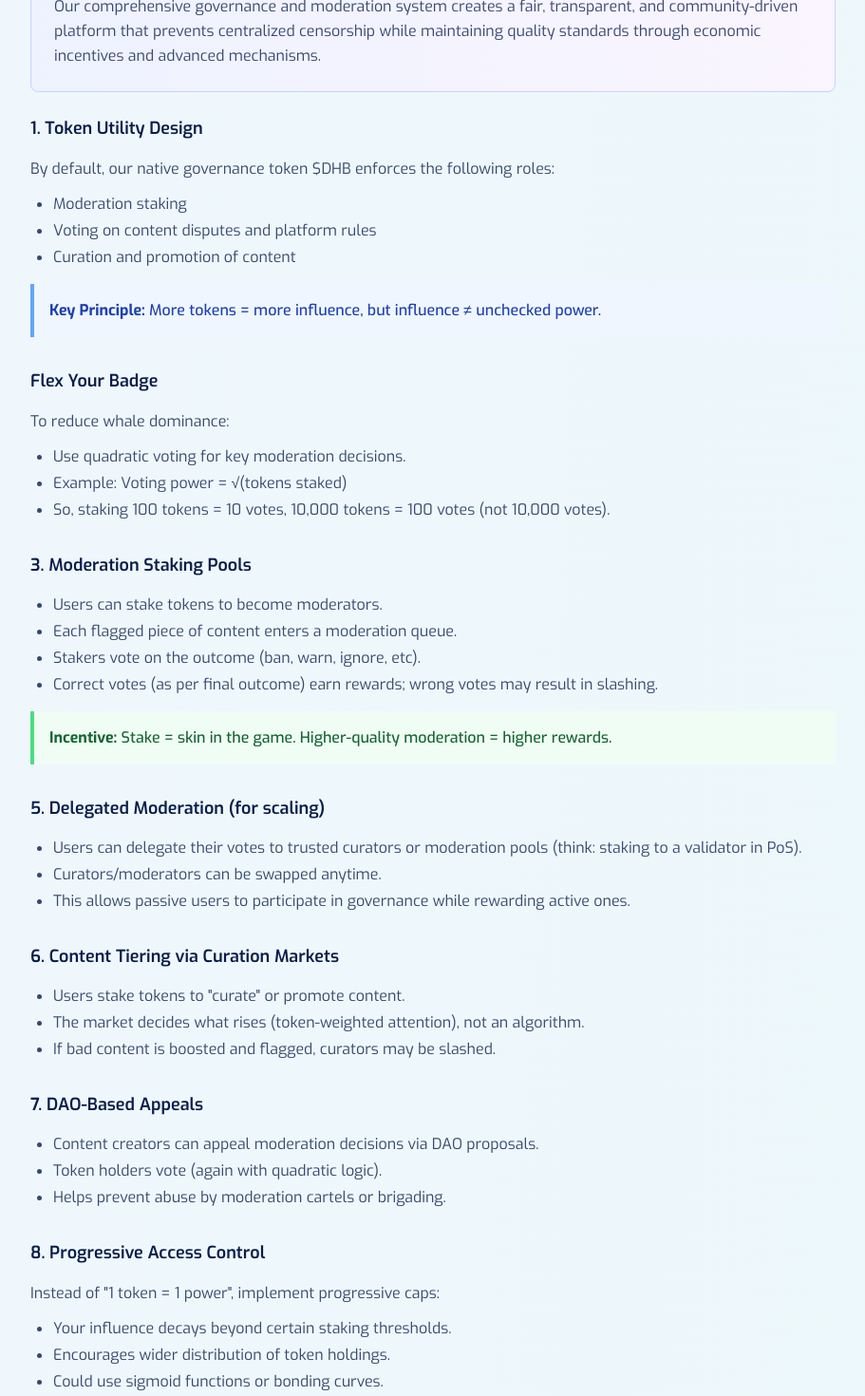
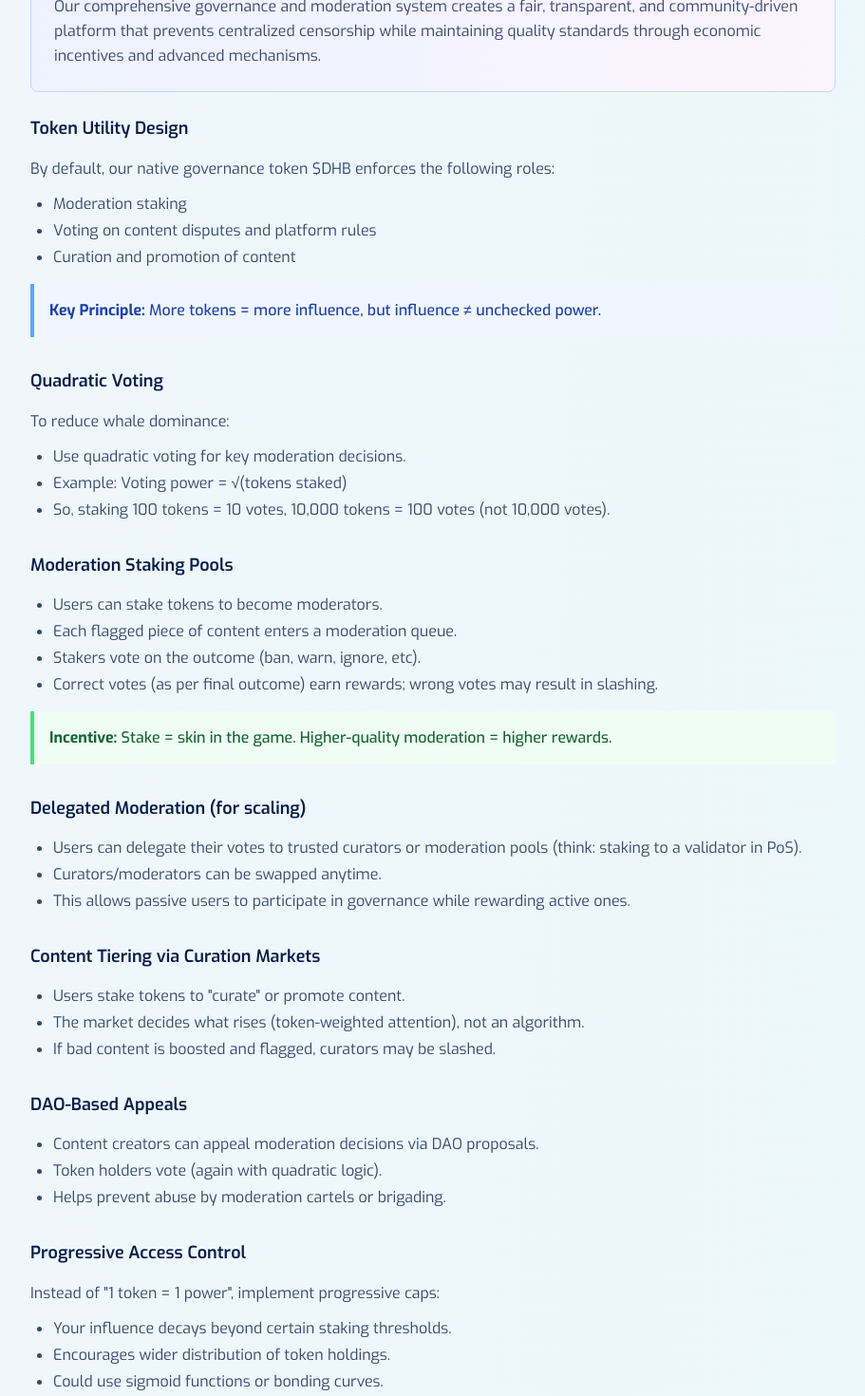
Before and after one commit to maldoteth/dehubdocs, a React (Vite) app: page /docs/dapps in a window 1280 px wide. Shown: the part 9760-11230 px from the top of the page at 95% size, without its empty margins (312-1223 px from the left). Built offline with nearby package versions, Linux system fonts and the light colour scheme.

Commit message:
Remove numbers from moderation titles
Removed the numbers before each title in the moderation mining section of the Dapp documentation.

```diff
--- a/src/pages/docs/Dapp.tsx
+++ b/src/pages/docs/Dapp.tsx
@@ -492,7 +492,7 @@ const Dapp = () => {
 
           <div className="space-y-8">
             <div>
-              <h4 className="text-lg font-semibold text-royal-blue mb-4 font-exo">1. Token Utility Design</h4>
+              <h4 className="text-lg font-semibold text-royal-blue mb-4 font-exo">Token Utility Design</h4>
               <p className="text-royal-blue/80 leading-relaxed mb-3 font-exo">
                 By default, our native governance token $DHB enforces the following roles:
               </p>
@@ -509,7 +509,7 @@ const Dapp = () => {
             </div>
 
             <div>
-              <h4 className="text-lg font-semibold text-royal-blue mb-4 font-exo">Flex Your Badge</h4>
+              <h4 className="text-lg font-semibold text-royal-blue mb-4 font-exo">Quadratic Voting</h4>
               <p className="text-royal-blue/80 leading-relaxed mb-3 font-exo">
                 To reduce whale dominance:
               </p>
@@ -521,7 +521,7 @@ const Dapp = () => {
             </div>
 
             <div>
-              <h4 className="text-lg font-semibold text-royal-blue mb-4 font-exo">3. Moderation Staking Pools</h4>
+              <h4 className="text-lg font-semibold text-royal-blue mb-4 font-exo">Moderation Staking Pools</h4>
               <ul className="list-disc pl-6 space-y-1 text-royal-blue/80 font-exo mb-4">
                 <li>Users can stake tokens to become moderators.</li>
                 <li>Each flagged piece of content enters a moderation queue.</li>
@@ -536,7 +536,7 @@ const Dapp = () => {
             </div>
 
             <div>
-              <h4 className="text-lg font-semibold text-royal-blue mb-4 font-exo">5. Delegated Moderation (for scaling)</h4>
+              <h4 className="text-lg font-semibold text-royal-blue mb-4 font-exo">Delegated Moderation (for scaling)</h4>
               <ul className="list-disc pl-6 space-y-1 text-royal-blue/80 font-exo mb-4">
                 <li>Users can delegate their votes to trusted curators or moderation pools (think: staking to a validator in PoS).</li>
                 <li>Curators/moderators can be swapped anytime.</li>
@@ -545,7 +545,7 @@ const Dapp = () => {
             </div>
 
             <div>
-              <h4 className="text-lg font-semibold text-royal-blue mb-4 font-exo">6. Content Tiering via Curation Markets</h4>
+              <h4 className="text-lg font-semibold text-royal-blue mb-4 font-exo">Content Tiering via Curation Markets</h4>
               <ul className="list-disc pl-6 space-y-1 text-royal-blue/80 font-exo mb-4">
                 <li>Users stake tokens to "curate" or promote content.</li>
                 <li>The market decides what rises (token-weighted attention), not an algorithm.</li>
@@ -554,7 +554,7 @@ const Dapp = () => {
             </div>
 
             <div>
-              <h4 className="text-lg font-semibold text-royal-blue mb-4 font-exo">7. DAO-Based Appeals</h4>
+              <h4 className="text-lg font-semibold text-royal-blue mb-4 font-exo">DAO-Based Appeals</h4>
               <ul className="list-disc pl-6 space-y-1 text-royal-blue/80 font-exo mb-4">
                 <li>Content creators can appeal moderation decisions via DAO proposals.</li>
                 <li>Token holders vote (again with quadratic logic).</li>
@@ -563,7 +563,7 @@ const Dapp = () => {
             </div>
 
             <div>
-              <h4 className="text-lg font-semibold text-royal-blue mb-4 font-exo">8. Progressive Access Control</h4>
+              <h4 className="text-lg font-semibold text-royal-blue mb-4 font-exo">Progressive Access Control</h4>
               <p className="text-royal-blue/80 leading-relaxed mb-3 font-exo">
                 Instead of "1 token = 1 power", implement progressive caps:
               </p>
@@ -575,7 +575,7 @@ const Dapp = () => {
             </div>
 
             <div>
-              <h4 className="text-lg font-semibold text-royal-blue mb-4 font-exo">9. Incentive Flywheel</h4>
+              <h4 className="text-lg font-semibold text-royal-blue mb-4 font-exo">Incentive Flywheel</h4>
               <ul className="list-disc pl-6 space-y-1 text-royal-blue/80 font-exo mb-4">
                 <li>Watchers earn tiny token rewards for passive viewing (engagement mining).</li>
                 <li>Curators earn more if their promoted content performs well.</li>
```
